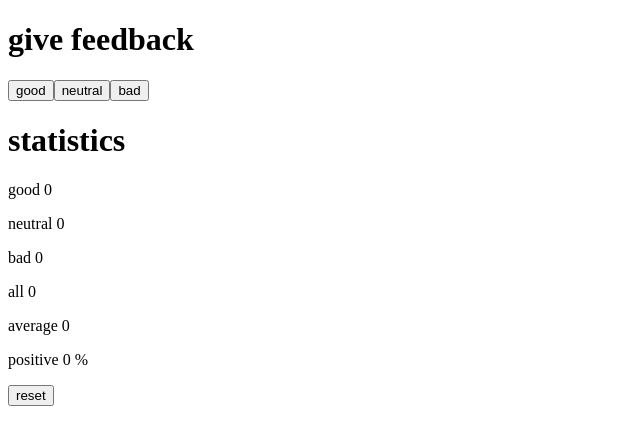
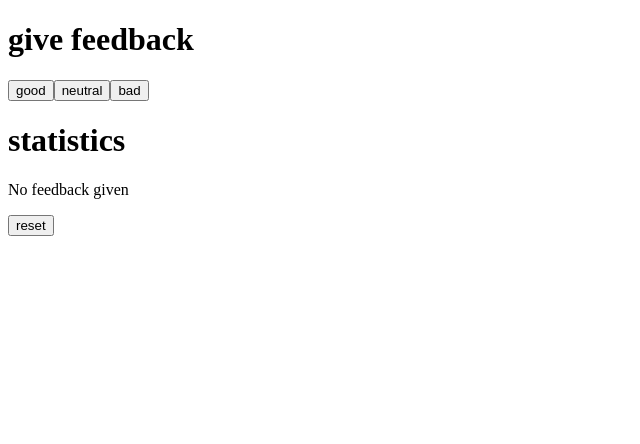
Before and after one commit to danielMut02/FullStackOpen-Solutions, a React (Vite) app in the folder Part 1/unicafe/: page / in a window 1280 px wide. Shown: the top 444 px of the page, without its empty margins (0-640 px from the left). Built offline with nearby package versions, Linux system fonts and the light colour scheme.

Commit message:
Refactored component Statistics. Completed Exercises 1.8 and 1.9

```diff
--- a/Part 1/unicafe/src/App.jsx
+++ b/Part 1/unicafe/src/App.jsx
@@ -4,7 +4,18 @@ const Display = ({title}) => <h1>{title}</h1>
 
 const Button = ({onClick, text}) => <button onClick = {onClick}>{text}</button>
 
-const Statistics = ({text, value, text1}) => <p>{text} {value} {text1}</p>
+const Statistics = (props) => {
+  if (props.total === 0) return <p>No feedback given</p>
+
+  return (<div>
+    <p>{props.textGood} {props.valueGood}</p>
+    <p>{props.textNeutral} {props.valueNeutral}</p>
+    <p>{props.textBad} {props.valueBad}</p>
+    <p>{props.textTotal} {props.valueTotal}</p>
+    <p>{props.textAverage} {props.valueAverage}</p>
+    <p>{props.textPositive} {props.valuePositive} {props.textPorcent}</p>
+  </div>)
+}
 
 const App = () => {
   const titles = ["give feedback", "statistics"]
@@ -63,12 +74,14 @@ const App = () => {
       <Button onClick={handleClickNeutral} text = {"neutral"} />
       <Button onClick={handleClickBad} text = {"bad"} />
       <Display title = {titles[1]} />
-      <Statistics text={"good"} value={good} />
-      <Statistics text={"neutral"} value={neutral} />
-      <Statistics text={"bad"} value={bad} />
-      <Statistics text={"all"} value={total} />
-      <Statistics text={"average"} value={result} />
-      <Statistics text={"positive"} value={positive} text1 = {"%"} />
+      <Statistics total = {total}
+                  textGood = {"good"} valueGood = {good}
+                  textNeutral = {"neutral"} valueNeutral = {neutral}
+                  textBad = {"bad"} valueBad = {bad}
+                  textTotal = {"all"} valueTotal = {total}
+                  textAverage = {"average"} valueAverage = {result}
+                  textPositive = {"positive"} valuePositive = {positive} textPorcent = {"%"}
+      />
       <Button onClick={setZero} text={"reset"} />
     </div>
   )
```
